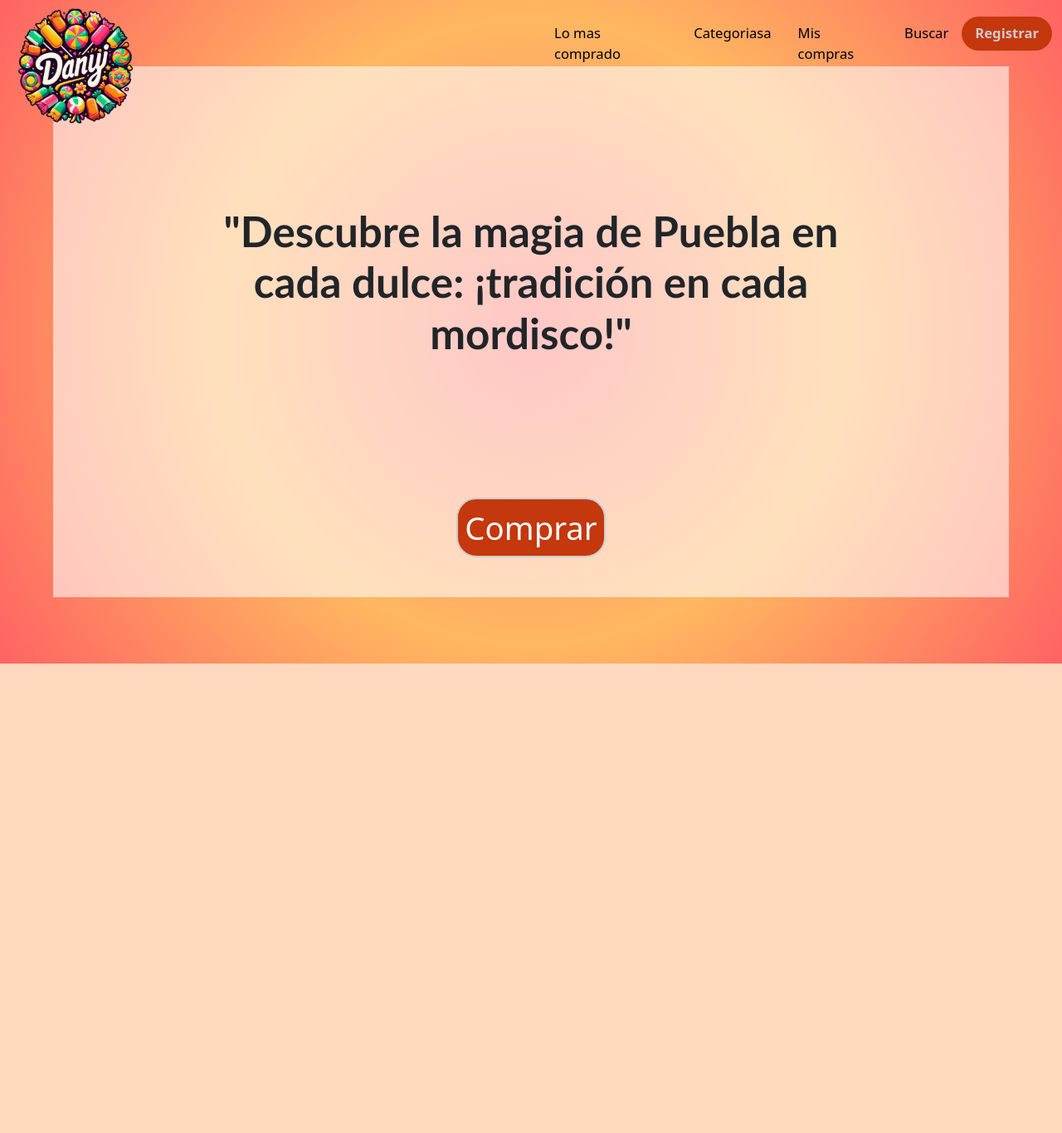
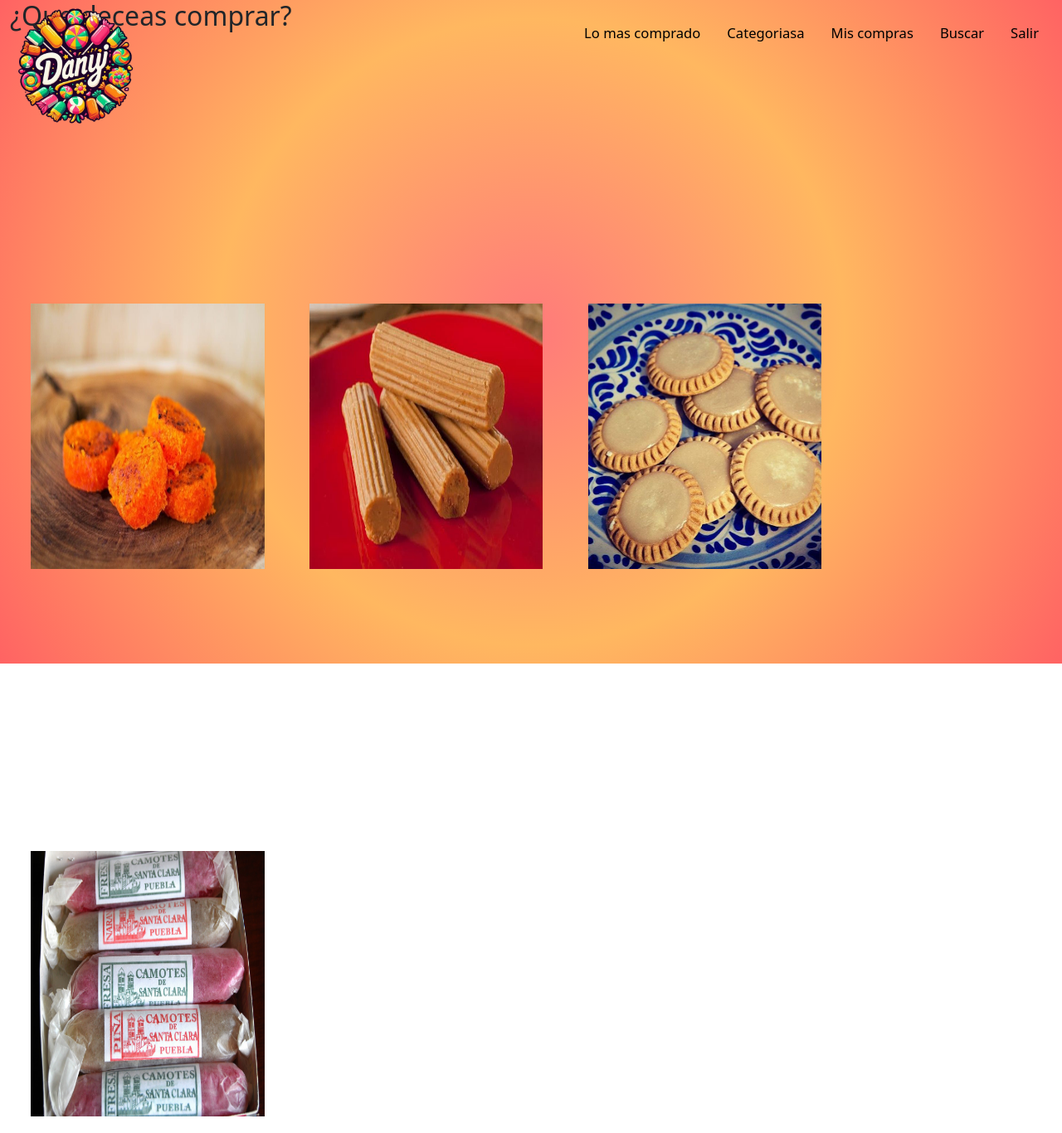
Before and after one commit to 1day123/DulceriaRA, a PHP site: page /Cliente/inicio.php in a window 1280 px wide. Shown: the whole page at 83% size. Before the commit the page ends 800 px from the top, so only its background shows below. Run offline with PHP 8.4, Linux system fonts and the light colour scheme; some libraries are stand-ins or nearby versions.

Commit message:
septimocommit

```diff
--- a/Cliente/css/misestilos.css
+++ b/Cliente/css/misestilos.css
@@ -232,3 +232,22 @@
      /*pone en negrita la letra*/
      font-size: 1.2vw;
  }
+
+ .imgcarrusel {
+     width: 22vw;
+     height: 40vh;
+     margin-bottom: 20px;
+     margin-right: 25px;
+     margin-left: 25px;
+     margin-top: 40vh;
+     transition: transform 0.6s ease;
+     /* Agregar una transición suave */
+ }
+
+ .imgcarrusel:hover {
+     transform: scale(1.2);
+ }
+
+ h4 {
+     margin-top: 90px;
+ }
--- a/Cliente/inicio.php
+++ b/Cliente/inicio.php
@@ -7,7 +7,8 @@
     <meta name="viewport" content="width=device-width, initial-scale=1">
 
     <!-- Bootstrap CSS -->
-    <link href="https://cdn.jsdelivr.net/npm/bootstrap@5.1.3/dist/css/bootstrap.min.css" rel="stylesheet" integrity="sha384-1BmE4kWBq78iYhFldvKuhfTAU6auU8tT94WrHftjDbrCEXSU1oBoqyl2QvZ6jIW3" crossorigin="anonymous">
+    <link href="https://cdn.jsdelivr.net/npm/bootstrap@5.1.3/dist/css/bootstrap.min.css" rel="stylesheet"
+        integrity="sha384-1BmE4kWBq78iYhFldvKuhfTAU6auU8tT94WrHftjDbrCEXSU1oBoqyl2QvZ6jIW3" crossorigin="anonymous">
 
     <link rel="stylesheet" href="css/misestilos.css">
     <title>Hello, world!</title>
@@ -17,7 +18,7 @@
     <div class="container-fluid" id="fondoc1">
         <div class="row" id="barrac1">
             <div class="col">
-                <img src="Cliente/img/logosfs.png" alt="" id="logo">
+                <img src="img/logosfs.png" alt="" id="logo">
             </div>
 
             <div class="col">
@@ -26,18 +27,22 @@
                     <a class="nav-link" href="#">Categoriasa</a>
                     <a class="nav-link" href="#">Mis compras</a>
                     <a class="nav-link" href="#">Buscar</a>
-                    <a class="nav-link" href="Cliente/iniciarsesion.php" id="botonregistrar">Registrar</a>
+                    <a class="nav-link" href="../index.php">Salir</a>
                 </nav>
             </div>
         </div>
-        <div class="row" id="barra2c1">
-            <section id="bienvenida">
-                <h1 id="eslogan">"Descubre la magia de Puebla en cada dulce: ¡tradición en cada mordisco!"</h1>
-        </div>
-        <section id="boton1">
-            <a href="Cliente/iniciarsesion.php">
-                <button class="boton" id="entraya">Comprar</button>
-            </a>
+
+    <h2 >¿Que deceas comprar?</h2>
+
+
+
+
+
+        <section id="imagenes">
+            <img src="img/cocadas.jpg" alt="" class="imgcarrusel">
+            <img src="img/macarrones.jpg" alt="" class="imgcarrusel">
+            <img src="img/galletasc.jpg" alt="" class="imgcarrusel">
+            <img src="img/borrachos.jpg" alt="" class="imgcarrusel">
         </section>
 
 
@@ -49,12 +54,18 @@
     <!-- Optional JavaScript; choose one of the two! -->
 
     <!-- Option 1: Bootstrap Bundle with Popper -->
-    <script src="https://cdn.jsdelivr.net/npm/bootstrap@5.1.3/dist/js/bootstrap.bundle.min.js" integrity="sha384-ka7Sk0Gln4gmtz2MlQnikT1wXgYsOg+OMhuP+IlRH9sENBO0LRn5q+8nbTov4+1p" crossorigin="anonymous"></script>
+    <script src="https://cdn.jsdelivr.net/npm/bootstrap@5.1.3/dist/js/bootstrap.bundle.min.js"
+        integrity="sha384-ka7Sk0Gln4gmtz2MlQnikT1wXgYsOg+OMhuP+IlRH9sENBO0LRn5q+8nbTov4+1p" crossorigin="anonymous">
+    </script>
 
     <!-- Option 2: Separate Popper and Bootstrap JS -->
 
-    <script src="https://cdn.jsdelivr.net/npm/@popperjs/core@2.10.2/dist/umd/popper.min.js" integrity="sha384-7+zCNj/IqJ95wo16oMtfsKbZ9ccEh31eOz1HGyDuCQ6wgnyJNSYdrPa03rtR1zdB" crossorigin="anonymous"></script>
-    <script src="https://cdn.jsdelivr.net/npm/bootstrap@5.1.3/dist/js/bootstrap.min.js" integrity="sha384-QJHtvGhmr9XOIpI6YVutG+2QOK9T+ZnN4kzFN1RtK3zEFEIsxhlmWl5/YESvpZ13" crossorigin="anonymous"></script>
+    <script src="https://cdn.jsdelivr.net/npm/@popperjs/core@2.10.2/dist/umd/popper.min.js"
+        integrity="sha384-7+zCNj/IqJ95wo16oMtfsKbZ9ccEh31eOz1HGyDuCQ6wgnyJNSYdrPa03rtR1zdB" crossorigin="anonymous">
+    </script>
+    <script src="https://cdn.jsdelivr.net/npm/bootstrap@5.1.3/dist/js/bootstrap.min.js"
+        integrity="sha384-QJHtvGhmr9XOIpI6YVutG+2QOK9T+ZnN4kzFN1RtK3zEFEIsxhlmWl5/YESvpZ13" crossorigin="anonymous">
+    </script>
 
 </body>
 
```
